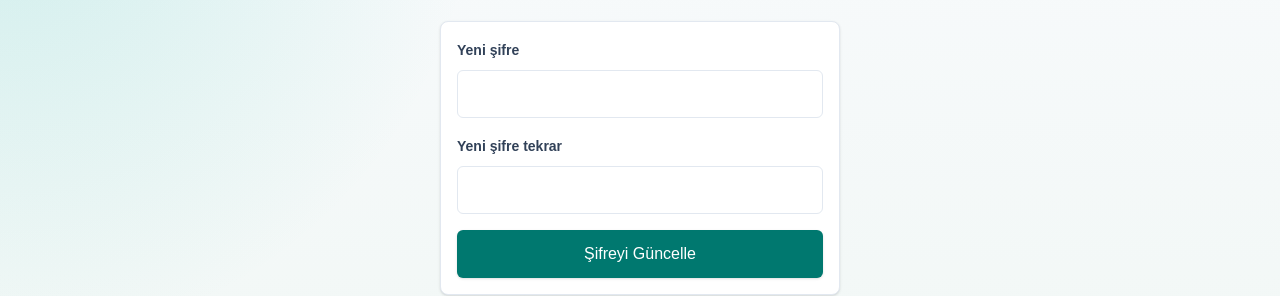
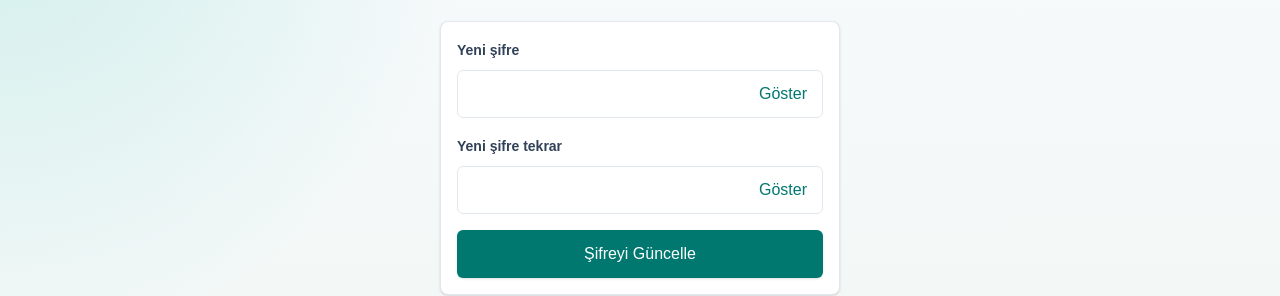
Before and after one commit to Simurg41/fokur-toto-ligi, a Next.js app: page /sifre-yenile in a window 1280 px wide. Shown: the part 131-427 px from the top of the page. Built offline with nearby package versions, Linux system fonts and the light colour scheme; no server answers.

Commit message:
feat: add password visibility toggle

```diff
--- a/app/giris/login-form.tsx
+++ b/app/giris/login-form.tsx
@@ -13,6 +13,7 @@ export function LoginForm() {
   const [view, setView] = useState<View>("login");
   const [email, setEmail] = useState("");
   const [password, setPassword] = useState("");
+  const [showPassword, setShowPassword] = useState(false);
   const [message, setMessage] = useState("");
   const [isSuccess, setIsSuccess] = useState(false);
   const [isLoading, setIsLoading] = useState(false);
@@ -118,15 +119,25 @@ export function LoginForm() {
       {view !== "reset" ? (
         <label className="block">
           <span className="text-sm font-semibold text-slate-700">Sifre</span>
+          <div className="relative mt-2">
             <input
-            type="password"
+              type={showPassword ? "text" : "password"}
               value={password}
               onChange={(event) => setPassword(event.target.value)}
               required
               minLength={6}
               autoComplete={view === "login" ? "current-password" : "new-password"}
-            className="mt-2 h-12 w-full rounded-md border border-slate-200 bg-white px-3 text-base text-slate-950 outline-none focus:border-teal-600"
+              className="h-12 w-full rounded-md border border-slate-200 bg-white px-3 pr-20 text-base text-slate-950 outline-none focus:border-teal-600"
             />
+            <button
+              type="button"
+              onClick={() => setShowPassword((current) => !current)}
+              aria-label={showPassword ? "Şifreyi gizle" : "Şifreyi göster"}
+              className="absolute inset-y-1 right-1 rounded-md px-3 text-sm font-bold text-teal-700"
+            >
+              {showPassword ? "Gizle" : "Göster"}
+            </button>
+          </div>
         </label>
       ) : null}
 
--- a/app/sifre-yenile/page.tsx
+++ b/app/sifre-yenile/page.tsx
@@ -7,6 +7,7 @@ import { createClient } from "@/lib/supabase/browser";
 export default function PasswordResetPage() {
   const [password, setPassword] = useState("");
   const [passwordAgain, setPasswordAgain] = useState("");
+  const [showPasswords, setShowPasswords] = useState(false);
   const [message, setMessage] = useState("");
   const [error, setError] = useState("");
   const [isSuccess, setIsSuccess] = useState(false);
@@ -73,28 +74,48 @@ export default function PasswordResetPage() {
         <form onSubmit={handleSubmit} className="space-y-4">
           <label className="block">
             <span className="text-sm font-semibold text-slate-700">Yeni şifre</span>
+            <div className="relative mt-2">
               <input
-              type="password"
+                type={showPasswords ? "text" : "password"}
                 value={password}
                 onChange={(event) => setPassword(event.target.value)}
                 required
                 minLength={6}
                 autoComplete="new-password"
-              className="mt-2 h-12 w-full rounded-md border border-slate-200 bg-white px-3 text-base text-slate-950 outline-none focus:border-teal-600"
+                className="h-12 w-full rounded-md border border-slate-200 bg-white px-3 pr-20 text-base text-slate-950 outline-none focus:border-teal-600"
               />
+              <button
+                type="button"
+                onClick={() => setShowPasswords((current) => !current)}
+                aria-label={showPasswords ? "Şifreyi gizle" : "Şifreyi göster"}
+                className="absolute inset-y-1 right-1 rounded-md px-3 text-sm font-bold text-teal-700"
+              >
+                {showPasswords ? "Gizle" : "Göster"}
+              </button>
+            </div>
           </label>
 
           <label className="block">
             <span className="text-sm font-semibold text-slate-700">Yeni şifre tekrar</span>
+            <div className="relative mt-2">
               <input
-              type="password"
+                type={showPasswords ? "text" : "password"}
                 value={passwordAgain}
                 onChange={(event) => setPasswordAgain(event.target.value)}
                 required
                 minLength={6}
                 autoComplete="new-password"
-              className="mt-2 h-12 w-full rounded-md border border-slate-200 bg-white px-3 text-base text-slate-950 outline-none focus:border-teal-600"
+                className="h-12 w-full rounded-md border border-slate-200 bg-white px-3 pr-20 text-base text-slate-950 outline-none focus:border-teal-600"
               />
+              <button
+                type="button"
+                onClick={() => setShowPasswords((current) => !current)}
+                aria-label={showPasswords ? "Şifreyi gizle" : "Şifreyi göster"}
+                className="absolute inset-y-1 right-1 rounded-md px-3 text-sm font-bold text-teal-700"
+              >
+                {showPasswords ? "Gizle" : "Göster"}
+              </button>
+            </div>
           </label>
 
           {message ? (
```
Lines whose indentation alone changed are shown as unchanged.
